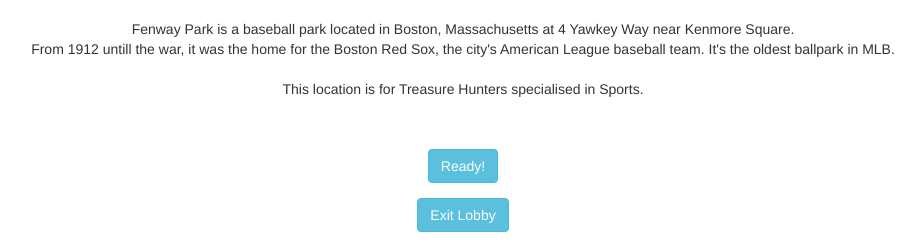
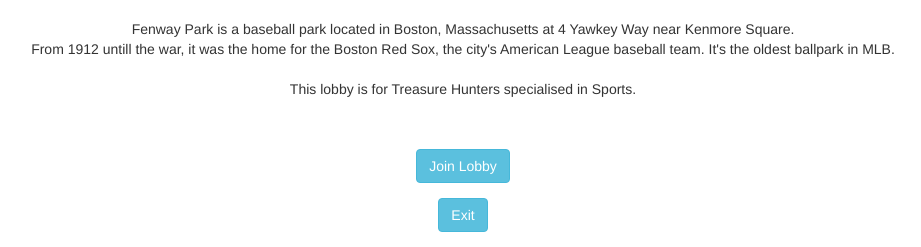
Before and after one commit to KevinKiele/Trivia, a Flask app: page /lobby2 in a window 1280 px wide. Shown: the part 563-810 px from the top of the page, without its empty margins (177-1098 px from the left). Run offline with Flask 2, Linux system fonts and the light colour scheme; a user stored in the database is signed in; parts of the project's set-up code (start-up, migrations or seed data) failed here and were passed over; some libraries are stand-ins or nearby versions.

Commit message:
gewerkt aan lobbys

```diff
--- a/application.py
+++ b/application.py
@@ -105,7 +105,14 @@ def lobbyselection():
 @app.route("/lobby1", methods=["GET", "POST"])
 @login_required
 def lobby1():
-    return render_template("lobby1.html")
+    if request.method == "POST":
+
+        # puts players in sql // werkt niet
+        join_lobby = db.execute("INSERT INTO lobby1 (id, lobbynaam) VALUES(:id, :lobbynaam", id=session["user_id"], lobbynaam="lobby1")
+
+        return render_template("lobby1.html")
+    else:
+        return render_template("lobby1.html")
 
 @app.route("/lobby2", methods=["GET", "POST"])
 @login_required
--- a/templates/lobby2.html
+++ b/templates/lobby2.html
@@ -17,16 +17,16 @@
                 From 1912 untill the war, it was the home for the Boston Red Sox, the city's American League baseball team. It's the oldest ballpark in MLB.
                 </br>
                 </br>
-                This location is for Treasure Hunters specialised in Sports.
+                This lobby is for Treasure Hunters specialised in Sports.
             </p>
             </br>
                        </br>
 
             <div class="form-group">
-                <a href="game" class="btn btn-info" role="button">Ready!</a>
+                <a href="game" class="btn btn-info" role="button">Join Lobby</a>
             </div>
             <div class="form-group">
-                <a href="lobbyselection" class="btn btn-info" role="button">Exit Lobby</a>
+                <a href="lobbyselection" class="btn btn-info" role="button">Exit</a>
             </div>
         </fieldset>
     </form>
--- a/templates/lobby3.html
+++ b/templates/lobby3.html
@@ -18,15 +18,15 @@
             The museum collections used to contain over 33 million specimens[5] of plants, animals, fossils, minerals, rocks, meteorites, human remains, and human cultural artifacts, of which only a small fraction can be displayed at any given time.
             </br>
             </br>
-            This location is for Treasure Hunters specialised in History.
+            This lobby is for Treasure Hunters specialised in History.
             </br>
            </br>
 
             <div class="form-group">
-                <a href="game" class="btn btn-info" role="button">Ready!</a>
+                <a href="game" class="btn btn-info" role="button">Join Lobby</a>
             </div>
             <div class="form-group">
-                <a href="lobbyselection" class="btn btn-info" role="button">Exit Lobby</a>
+                <a href="lobbyselection" class="btn btn-info" role="button">Exit</a>
             </div>
         </fieldset>
     </form>
--- a/templates/lobbyselection.html
+++ b/templates/lobbyselection.html
@@ -22,7 +22,7 @@
                 <a href="lobby3" class="btn btn-info" role="button">Museum of Natural History</a><p>Amount of Players:</p><p>Maximum Amount of Players: 2</p>
             </div>
              <div class="form-group">
-                <a href="homepage" class="btn btn-info" role="button">Exit Mission Selection</a>
+                <a href="homepage" class="btn btn-info" role="button">Exit</a>
             </div>
         </fieldset>
     </form>
```
Also changed, not shown: templates/lobby1.html (+4 -4 lines), trivia.db.
